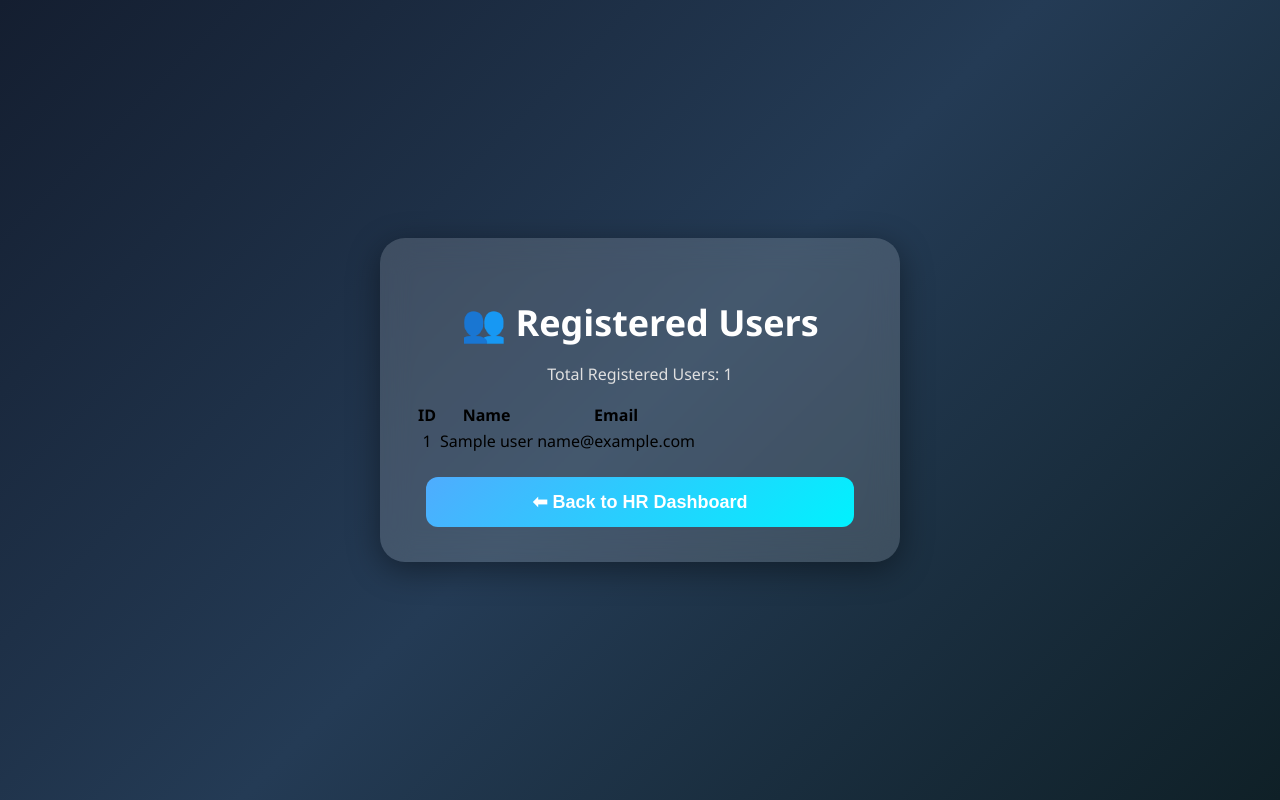
After one commit to chanchalranawade-star/AI_Resume_Analyzer.c, a Flask app: page /registered_users in a window 1280 px wide. The commit adds this page. Run offline with Flask 3, Linux system fonts and the light colour scheme; a database or web service that is not in the repository returns one stand-in record (values such as "Sample title"); some libraries are stand-ins or nearby versions.

Commit message:
Add registered users page

```diff
--- a/app.py
+++ b/app.py
@@ -4,6 +4,9 @@ from PyPDF2 import PdfReader
 from reportlab.pdfgen import canvas
 from datetime import datetime
 import os
+from dotenv import load_dotenv
+
+load_dotenv()
 import psycopg2
 import psycopg2.extras
 app = Flask(__name__)
@@ -425,6 +428,27 @@ def hrdashboard():
         'hrdashboard.html',
         records=records
     )
+@app.route('/registered_users')
+def registered_users():
+
+    conn = get_db_connection()
+    cursor = conn.cursor()
+
+    cursor.execute("""
+        SELECT id, name, email
+        FROM users
+        ORDER BY id DESC
+    """)
+
+    users = cursor.fetchall()
+
+    cursor.close()
+    conn.close()
+
+    return render_template(
+        "registered_users.html",
+        users=users
+    )
 
 @app.route('/select/<int:id>')
 def select(id):
--- a/templates/hrdashboard.html
+++ b/templates/hrdashboard.html
@@ -65,7 +65,9 @@ class="logo">
             </button>
 
         </a>
-
+        <a href="/registered_users" class="hr-btn">
+    👥 Registered Users
+        </a>
         <a href="/reject/{{ record[0] }}">
 
             <button class="register-btn">
--- a/templates/index.html
+++ b/templates/index.html
@@ -14,7 +14,7 @@
 
     <div class="container">
 
-        <img src="{{ url_for('static', filename='images/resume.png') }}"
+        <img src="{{ url_for('static', filename='images/resume12.png') }}"
              alt="Resume Image"
              width="150">
 
--- /dev/null
+++ b/templates/registered_users.html
@@ -0,0 +1,62 @@
+<!DOCTYPE html>
+<html lang="en">
+
+<head>
+    <meta charset="UTF-8">
+    <meta name="viewport" content="width=device-width, initial-scale=1.0">
+
+    <title>Registered Users - AI Resume Analyzer</title>
+
+    <link rel="stylesheet"
+          href="{{ url_for('static', filename='style.css') }}">
+</head>
+
+<body>
+
+<div class="login-container">
+
+    <div class="login-card">
+
+        <h1>👥 Registered Users</h1>
+
+        <p>Total Registered Users: {{ users|length }}</p>
+
+        {% if users %}
+
+        <table>
+            <tr>
+                <th>ID</th>
+                <th>Name</th>
+                <th>Email</th>
+            </tr>
+
+            {% for user in users %}
+            <tr>
+                <td>{{ user[0] }}</td>
+                <td>{{ user[1] }}</td>
+                <td>{{ user[2] }}</td>
+            </tr>
+            {% endfor %}
+
+        </table>
+
+        {% else %}
+
+        <p>No registered users found.</p>
+
+        {% endif %}
+
+        <br>
+
+        <a href="/hrdashboard">
+            <button class="login-btn">
+                ⬅ Back to HR Dashboard
+            </button>
+        </a>
+
+    </div>
+
+</div>
+
+</body>
+</html>
```
Also changed, not shown: static/style.css (+106 -1 lines), static/images/resume12.png (added), 1 other file.
